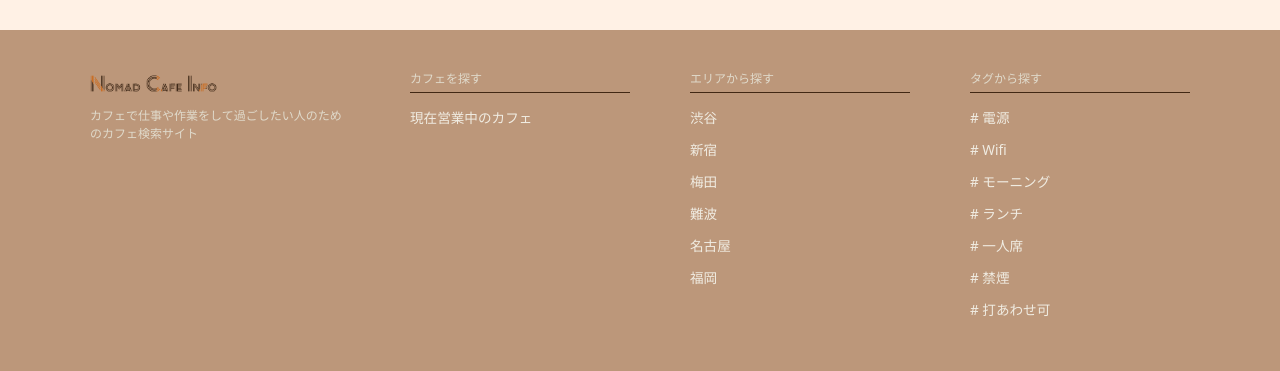
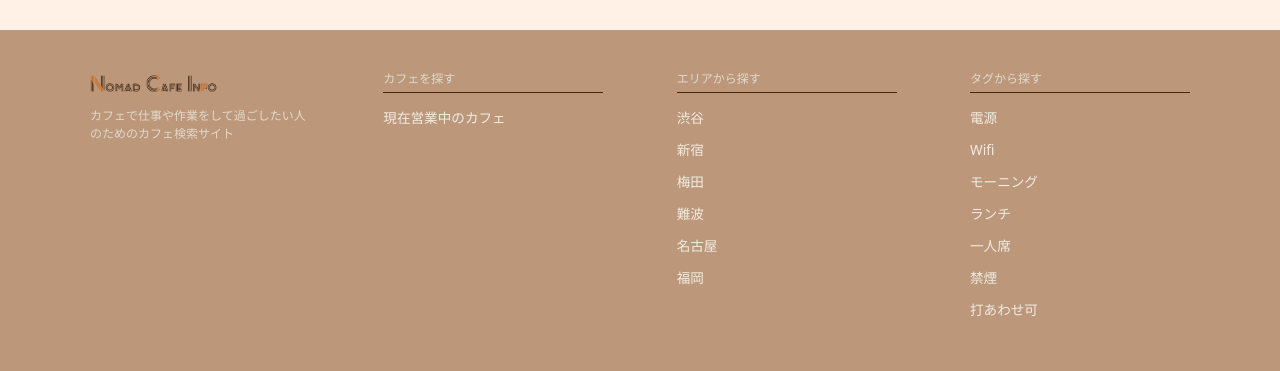
Before and after one commit to rkWebCreater/nomad-cafe-info, a Nuxt app: page / in a window 1280 px wide. Shown: the part 2944-3315 px from the top of the page. Built offline with nearby package versions, Linux system fonts and the light colour scheme; a web font is replaced by a local one.

Commit message:
Add files via upload

```diff
--- a/components/TheFooter.vue
+++ b/components/TheFooter.vue
@@ -53,7 +53,7 @@ const areaList = [
         <ul class="nav-list">
           <li v-for="tag in TAGS" :key="tag.key">
             <NuxtLink :to="{ path: '/search', query: { tag: tag.key } }" class="nav-link">
-              # {{ tag.name }}
+               {{ tag.name }}
             </NuxtLink>
           </li>
         </ul>
@@ -70,36 +70,52 @@ const areaList = [
 
 <style scoped>
 .site-footer {
-  background: rgb(188, 151, 122);;
+  background: rgb(188, 151, 122);
   color: rgb(237, 242, 247);
   padding: 40px 20px 20px;
   margin-top: 80px;
-}
 
-/* ==============================================
-   基本スタイル（SP：デフォルトで縦並び）
-============================================== */
+  /* ----------------------------------
+     1. コンテナエリア
+  ---------------------------------- */
   .footer-container {
     max-width: 1100px;
     margin: 0 auto;
     display: flex;
     flex-direction: column; /* SP: 縦並び */
     gap: 32px;
+
+    @media (min-width: 768px) {
+      flex-direction: row; /* PC: 横並び */
+      justify-content: space-between;
+      align-items: flex-start;
     }
 
+    /* ブランド（ロゴ）ブロック */
     .footer-brand {
       max-width: 280px;
+
+      @media (min-width: 768px) {
+        flex: 1.2;
+        max-width: 260px;
       }
 
       .footer-logo {
-            width:130px;
-
+        width: 130px;
       }
 
       .brand-desc {
         font-size: 12px;
         color: rgb(224, 218, 203);
         margin-top: 8px;
+      }
+    }
+
+    /* ナビゲーション列ブロック */
+    .footer-item {
+      @media (min-width: 768px) {
+        flex: 1;
+        max-width: 220px;
       }
 
       .nav-title {
@@ -116,7 +132,12 @@ const areaList = [
         margin: 0;
         display: flex;
         flex-direction: row;
-  gap: 15px;
+        flex-wrap:wrap ;
+        gap: 10px;
+
+        @media (min-width: 768px) {
+          flex-direction: column;
+          gap: 8px;
         }
 
         .nav-link {
@@ -124,45 +145,27 @@ const areaList = [
           text-decoration: none;
           font-size: 0.85rem;
           transition: color 0.2s ease;
+
+          &:hover {
+            color: #fff;
+          }
+        }
+      }
+    }
   }
 
-.nav-link:hover {
-  color: #fff;
-}
-
+  /* ----------------------------------
+     2. フッター下部（コピーライト）
+  ---------------------------------- */
   .footer-bottom {
     margin-top: 40px;
     padding-top: 20px;
     text-align: center;
-}
 
     .copyright {
       font-size: 0.75rem;
       color: rgb(65, 40, 20);
     }
-
-/* ==============================================
-   PCスタイル（768px以上：横並び）
-============================================== */
-@media (min-width: 768px) {
-  .footer-container {
-    flex-direction: row;          /* 横並びに切替 */
-    justify-content: space-between; /* 4列を等間隔に配置 */
-    align-items: flex-start;
-  }
-
-  .footer-item {
-    flex: 1;                     /* 各列の幅を均等化 */
-    max-width: 220px;
-  }
-
-  .footer-brand {
-    flex: 1.2;                   /* ロゴエリアだけ少し広めに確保 */
-    max-width: 260px;
-  }
-  .nav-list{
-    flex-direction: column;
-    gap: 8px;
   }
 }
 </style>
```
Lines whose indentation alone changed are shown as unchanged.
